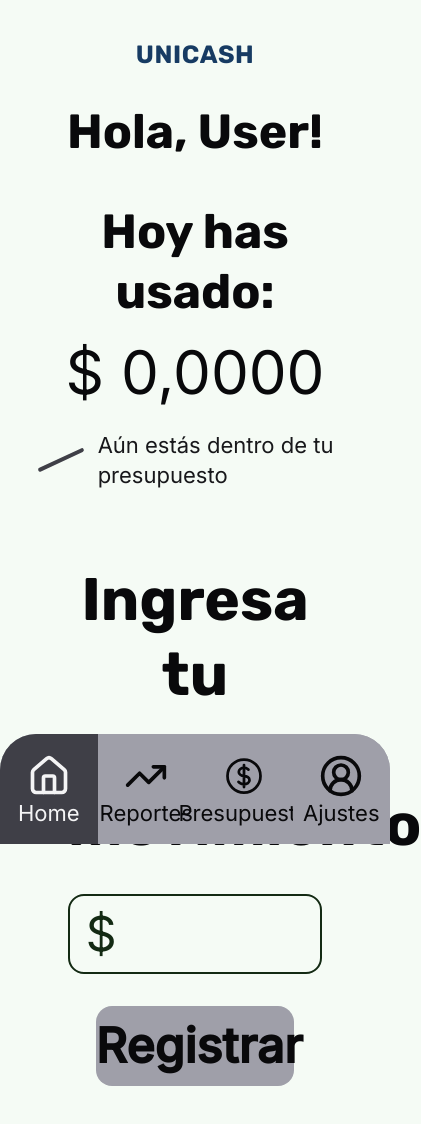
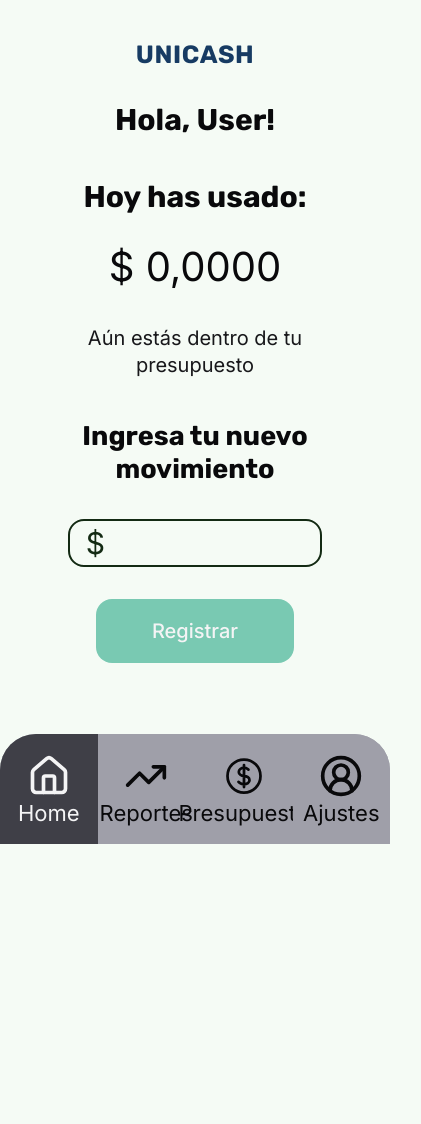
Before and after one commit to FelipeTM25/Unicash, a React (Vite) app: page / in a window 390 px wide. Shown: the top 1124 px of the page, 421 px wide, since content can reach past the window. After the commit the page ends 844 px from the top, so only its background shows below. Built offline with nearby package versions, Linux system fonts and the light colour scheme.

Commit message:
Ajuste del tamaño de los elementos de la pagina HOME

```diff
--- a/src/components/BudgetStatusBadge.tsx
+++ b/src/components/BudgetStatusBadge.tsx
@@ -4,9 +4,8 @@ type BudgetStatusBadgeProps = {
 
 export function BudgetStatusBadge({ message }: BudgetStatusBadgeProps) {
     return (
-        <div className="mt-7 flex items-center gap-3 sm:mt-10">
-            <span aria-hidden className="h-1 w-18 -rotate-25 rounded-full bg-zinc-700 sm:w-24" />
-            <p className="text-[22px] leading-snug text-zinc-900 sm:text-3xl">{message}</p>
+        <div className="mt-7 flex items-center justify-center gap-3 sm:mt-10">
+            <p className="text-[20px] leading-snug text-zinc-900 sm:text-3xl text-center">{message}</p>
         </div>
     )
 }
--- a/src/components/CurrencyInputField.tsx
+++ /dev/null
@@ -1,28 +0,0 @@
-import { useId } from 'react'
-
-type CurrencyInputFieldProps = {
-    value: string
-    onValueChange: (value: string) => void
-    placeholder?: string
-}
-
-export function CurrencyInputField({ value, onValueChange, placeholder }: CurrencyInputFieldProps) {
-    const inputId = useId()
-
-    return (
-        <label htmlFor={inputId} className="block w-full">
-            <div className="flex h-20 w-full items-center gap-3 rounded-2xl border-2 border-border px-4 transition-colors duration-200 hover:border-label focus-within:border-title focus-within:ring-2 focus-within:ring-title/20 sm:h-24 sm:px-6">
-                <span className="text-5xl leading-none font-normal text-border sm:text-6xl">$</span>
-                <input
-                    id={inputId}
-                    type="tel"
-                    inputMode="numeric"
-                    value={value}
-                    placeholder={placeholder}
-                    onChange={(event) => onValueChange(event.target.value)}
-                    className="w-full border-none bg-transparent text-[34px] leading-none text-zinc-800 placeholder:text-zinc-500 outline-none sm:text-[40px]"
-                />
-            </div>
-        </label>
-    )
-}
--- a/src/components/FormField.tsx
+++ b/src/components/FormField.tsx
@@ -2,6 +2,7 @@ import { useId } from 'react'
 
 type FormFieldProps = {
     label: string
+    hideLabel?: boolean
     placeholder?: string
     prefix?: string
     type?: 'text' | 'number' | 'tel'
@@ -10,12 +11,12 @@ type FormFieldProps = {
     onValueChange?: (value: string) => void
 }
 
-export function FormField({ label, placeholder, prefix, type = 'text', inputMode, value, onValueChange }: FormFieldProps) {
+export function FormField({ label, hideLabel = false, placeholder, prefix, type = 'text', inputMode, value, onValueChange }: FormFieldProps) {
     const inputId = useId()
 
     return (
         <label htmlFor={inputId} className="flex w-full flex-col gap-3">
-            <span className="text-[16px] leading-none font-semibold text-label sm:text-3xl">{label}</span>
+            <span className={hideLabel ? 'sr-only' : 'text-[16px] leading-none font-semibold text-label sm:text-3xl'}>{label}</span>
             <div className="flex h-12 w-full items-center gap-3 rounded-2xl border-2 border-border px-4 transition-colors duration-200 hover:border-label focus-within:border-title focus-within:ring-2 focus-within:ring-title/20 sm:h-18 sm:px-5">
                 {prefix ? <span className="text-3xl font-normal text-border sm:text-4xl">{prefix}</span> : null}
                 <input
--- a/src/components/PrimaryButton.tsx
+++ b/src/components/PrimaryButton.tsx
@@ -10,7 +10,7 @@ export function PrimaryButton({ text, type = 'button', onClick, className }: Pri
         <button
             type={type}
             onClick={onClick}
-            className={`w-full rounded-2xl bg-button-primary font-medium text-zinc-100 transition-all duration-200 hover:bg-title focus-visible:outline-none focus-visible:ring-2 focus-visible:ring-title/40 active:scale-[0.99] ${className ?? ''}`.trim()}
+            className={`w-full rounded-2xl bg-button-primary font-medium text-zinc-100 transition-all duration-200 hover:bg-title focus-visible:outline-none focus-visible:ring-2 focus-visible:ring-title/40 active:scale-[0.99] h-16 text-[20px] sm:h-18 sm:text-3xl ${className ?? ''}`.trim()}
         >
             {text}
         </button>
--- a/src/components/TopBrandTitle.tsx
+++ b/src/components/TopBrandTitle.tsx
@@ -5,7 +5,7 @@ type TopBrandTitleProps = {
 export function TopBrandTitle({ title = 'UNICASH' }: TopBrandTitleProps) {
     return (
         <div className="sticky top-0 z-10 bg-root-bg pb-4 text-center">
-            <h2 className="text-[25px] font-bold tracking-wide text-logo sm:text-5xl">{title}</h2>
+            <h2 className="text-[25px] font-bold tracking-wide text-logo sm:text-5xl ">{title}</h2>
         </div>
     )
 }
--- a/src/index.css
+++ b/src/index.css
@@ -26,6 +26,28 @@ h6 {
     font-family: 'Rubik', system-ui, -apple-system, BlinkMacSystemFont, 'Segoe UI', sans-serif;
 }
 
+h1 {
+    font-size: var(--text-3xl);
+    line-height: var(--tw-leading, var(--text-3xl--line-height));
+    text-align: center;
+
+    .leading-tight {
+        --tw-leading: var(--leading-tight)
+            /* 1.25 */
+        ;
+        line-height: var(--leading-tight)
+            /* 1.25 */
+        ;
+    }
+
+    @property --tw-leading {
+        syntax: "*";
+        inherits: false;
+    }
+
+
+}
+
 * {
     box-sizing: border-box;
 
--- a/src/pages/AjustesInicialesPage.tsx
+++ b/src/pages/AjustesInicialesPage.tsx
@@ -134,8 +134,8 @@ export function AjustesIniciales() {
                     />
                 </div>
 
-                <div className="mt-auto pb-4 pt-6 sm:pb-8 sm:pt-10">
-                    <PrimaryButton text="Continuar" type="submit" className="h-16 text-[20px] sm:h-18 sm:text-3xl" />
+                <div className="mt-4 pb-4 pt-6 sm:pb-8 sm:pt-10">
+                    <PrimaryButton text="Continuar" type="submit" />
                 </div>
             </form>
         </MobileScreen>
--- a/src/pages/HomePage.tsx
+++ b/src/pages/HomePage.tsx
@@ -1,7 +1,7 @@
 import { useMemo, useState } from 'react'
 import { BottomNavBar } from '../components/BottomNavBar'
 import { BudgetStatusBadge } from '../components/BudgetStatusBadge'
-import { CurrencyInputField } from '../components/CurrencyInputField'
+import { FormField } from '../components/FormField'
 import { MobileScreen } from '../components/MobileScreen'
 import { PrimaryButton } from '../components/PrimaryButton'
 import { TopBrandTitle } from '../components/TopBrandTitle'
@@ -28,31 +28,38 @@ export function HomePage() {
 
                 <h1 className="mt-3 text-center text-5xl leading-tight font-bold text-zinc-950 sm:mt-6 sm:text-6xl">Hola, User!</h1>
 
-                <h2 className="mt-10 text-center text-5xl leading-tight font-bold text-zinc-950 sm:mt-14 sm:text-6xl">Hoy has usado:</h2>
-                <p className="mt-5 text-center text-6xl font-normal text-zinc-950 sm:mt-7 sm:text-7xl">$ {todayUsed}</p>
+                <h2 className="mt-10 text-center text-[30px] leading-tight font-bold text-zinc-950 sm:mt-14 sm:text-6xl">Hoy has usado:</h2>
+                <p className="mt-5 text-center text-[40px] font-normal text-zinc-950 sm:mt-7 sm:text-7xl">$ {todayUsed}</p>
 
                 <BudgetStatusBadge message="Aún estás dentro de tu presupuesto" />
 
-                <section className="mx-auto mt-18 w-full max-w-[80%] sm:mt-22">
-                    <h3 className="text-center text-6xl leading-tight font-bold text-zinc-950 sm:text-7xl">
+                <section className="mx-auto mt-10 w-full max-w-[80%] sm:mt-22">
+                    <h3 className="text-center text-[27px] leading-tight font-bold text-zinc-950 sm:text-7xl">
                         Ingresa tu nuevo
                         <br />
                         movimiento
                     </h3>
+                    <form onSubmit={(e) => e.preventDefault()} className="mt-8 flex flex-1 flex-col sm:mt-8">
 
-                    <div className="mt-8 sm:mt-10">
-                        <CurrencyInputField
+                        <FormField
+                            label="Nuevo movimiento"
+                            hideLabel
+                            prefix="$"
+                            type="tel"
+                            inputMode="numeric"
                             value={movementInput}
                             onValueChange={(value) => setMovementInput(value.replace(/\D/g, ''))}
                         />
-                    </div>
 
-                    <div className="mx-auto mt-8 w-full max-w-[78%] sm:mt-10">
-                        <PrimaryButton text="Registrar" className="h-20 bg-zinc-400 text-5xl font-semibold text-zinc-950 hover:bg-zinc-500 sm:h-24 sm:text-6xl" />
-                    </div>
+
+                        <div className="mx-auto mt-8 w-full max-w-[78%] sm:mt-10">
+                            <PrimaryButton text="Registrar" />
+                        </div>
+
+                    </form>
                 </section>
 
-                <div className="h-48" aria-hidden />
+                <div className="h-30" aria-hidden />
             </MobileScreen>
             <div className="fixed inset-x-0 bottom-0 z-40 w-full">
                 <BottomNavBar activeTab="home" />
```
